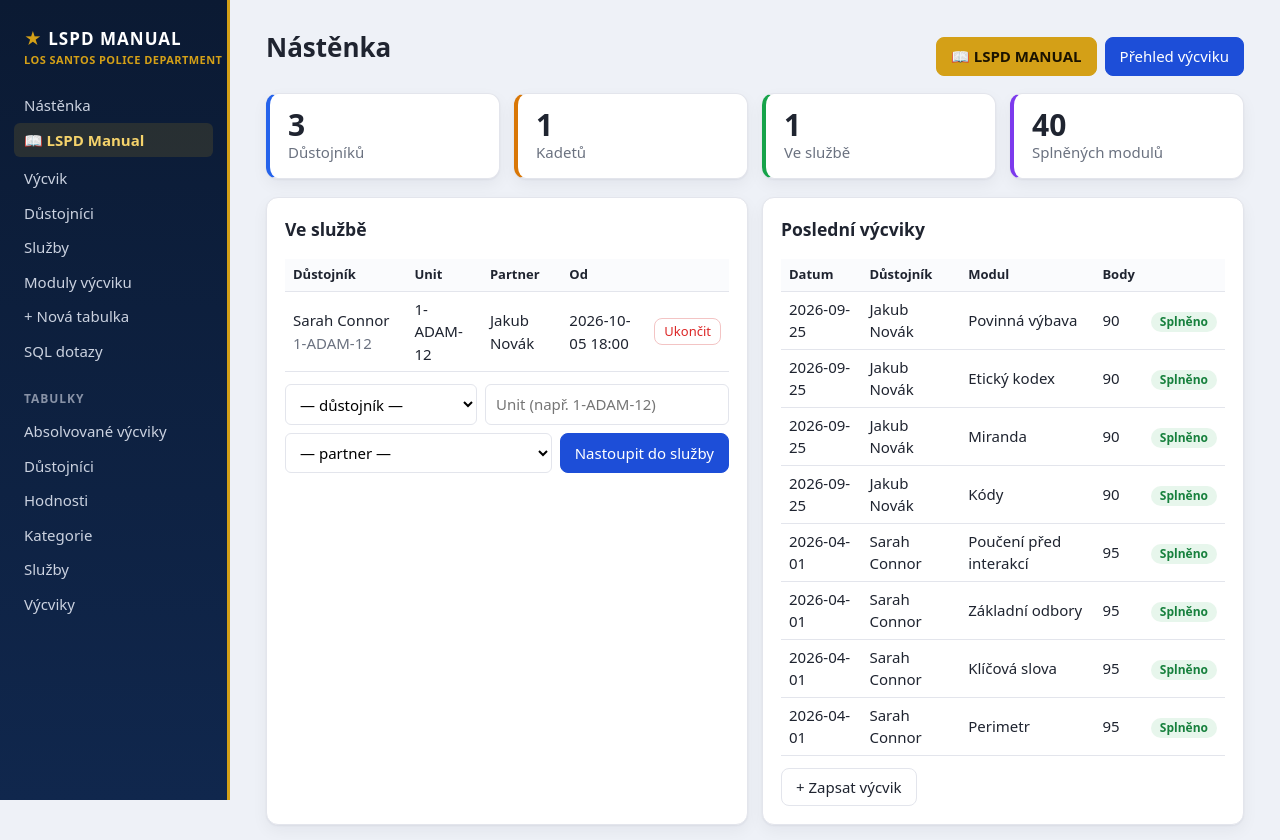
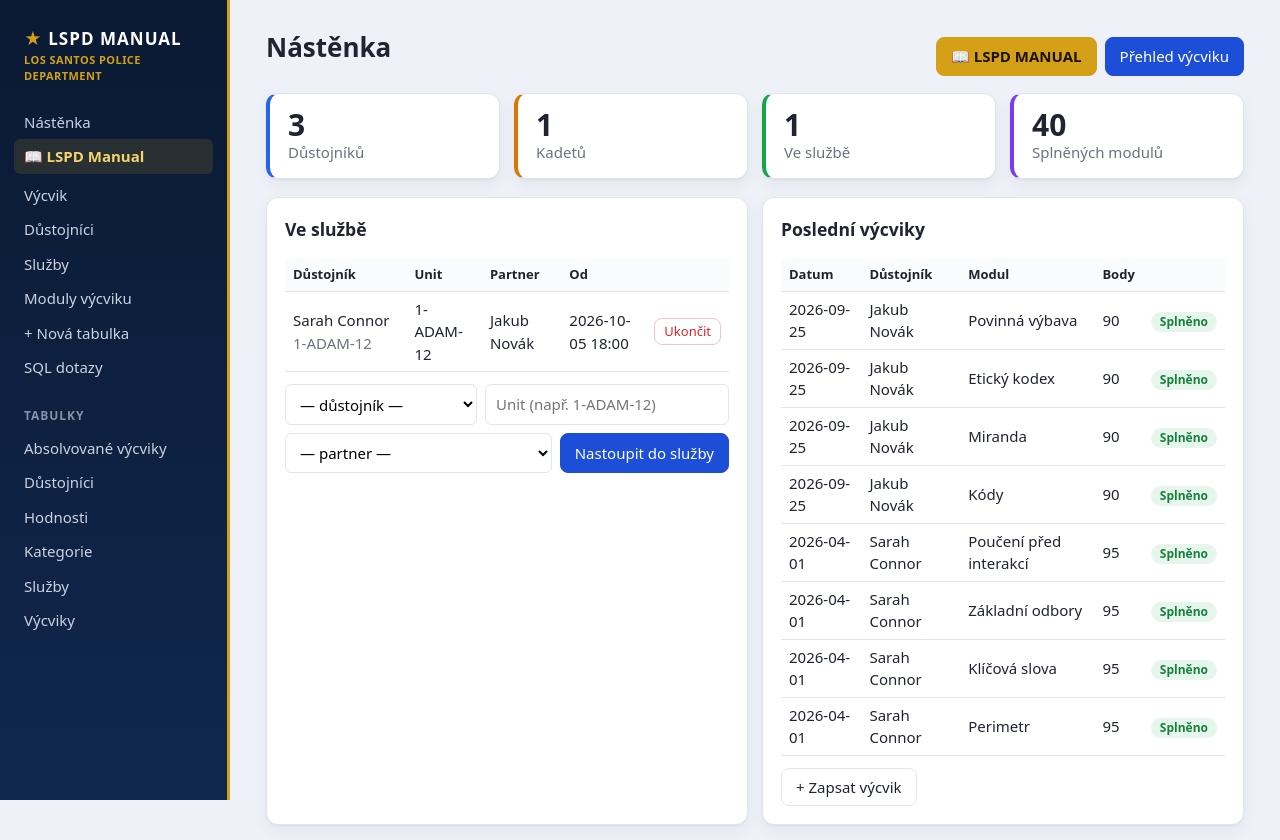
Before and after one commit to wraxczsk1/My-project, a Flask app: page / in a window 1280 px wide. Shown: the top 840 px of the page. Run offline with Flask 3, Linux system fonts and the light colour scheme; data comes from the database, SQL or seed files in the repository.

Commit message:
Wrap brand subtitle
Co-Authored-By: Devin AI <158243242+devin-ai-integration[bot]@users.noreply.github.com>

```diff
--- a/static/style.css
+++ b/static/style.css
@@ -140,3 +140,4 @@ table.matrix th.cat { border-top: 4px solid var(--cat); color: var(--cat); }
 .cat-panel { border-top: 4px solid var(--cat); }
 .cat-panel h3 { color: var(--cat); }
 .brand { font-size: 17px; white-space: nowrap; }
+.brand small { white-space: normal; }
```
